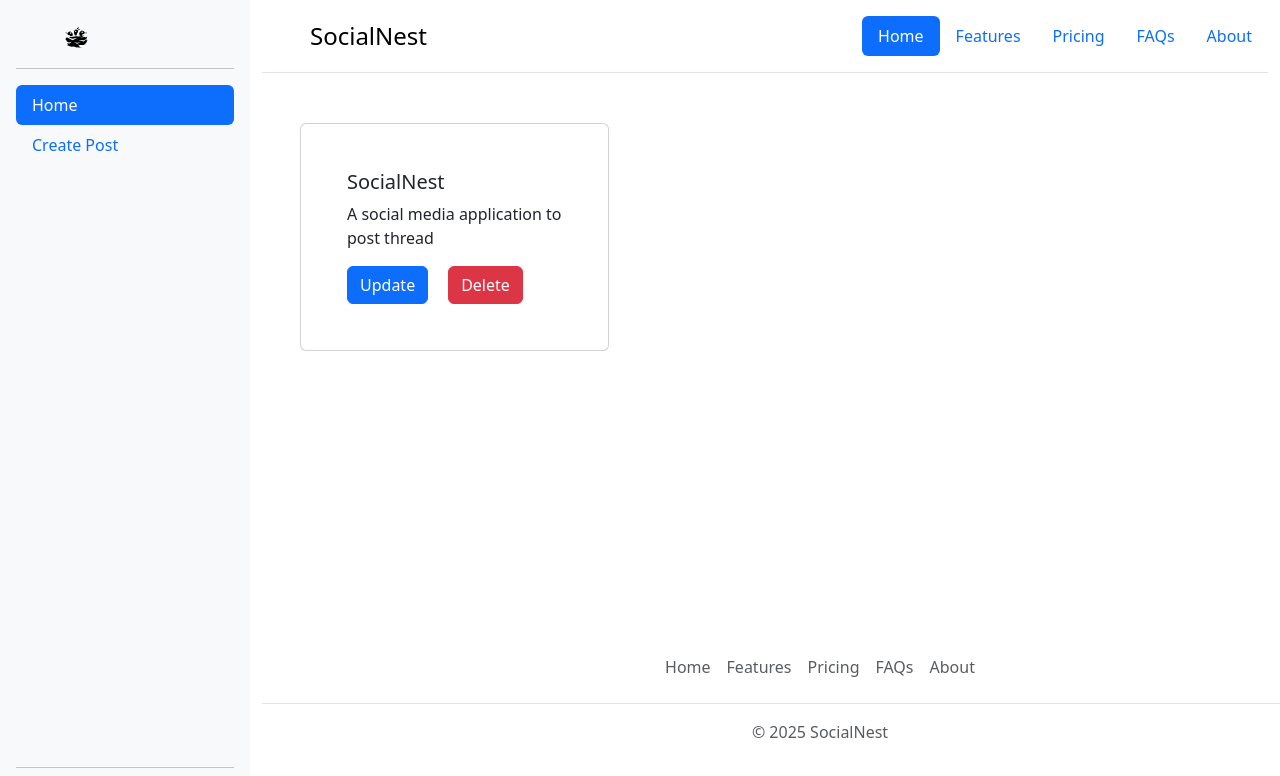
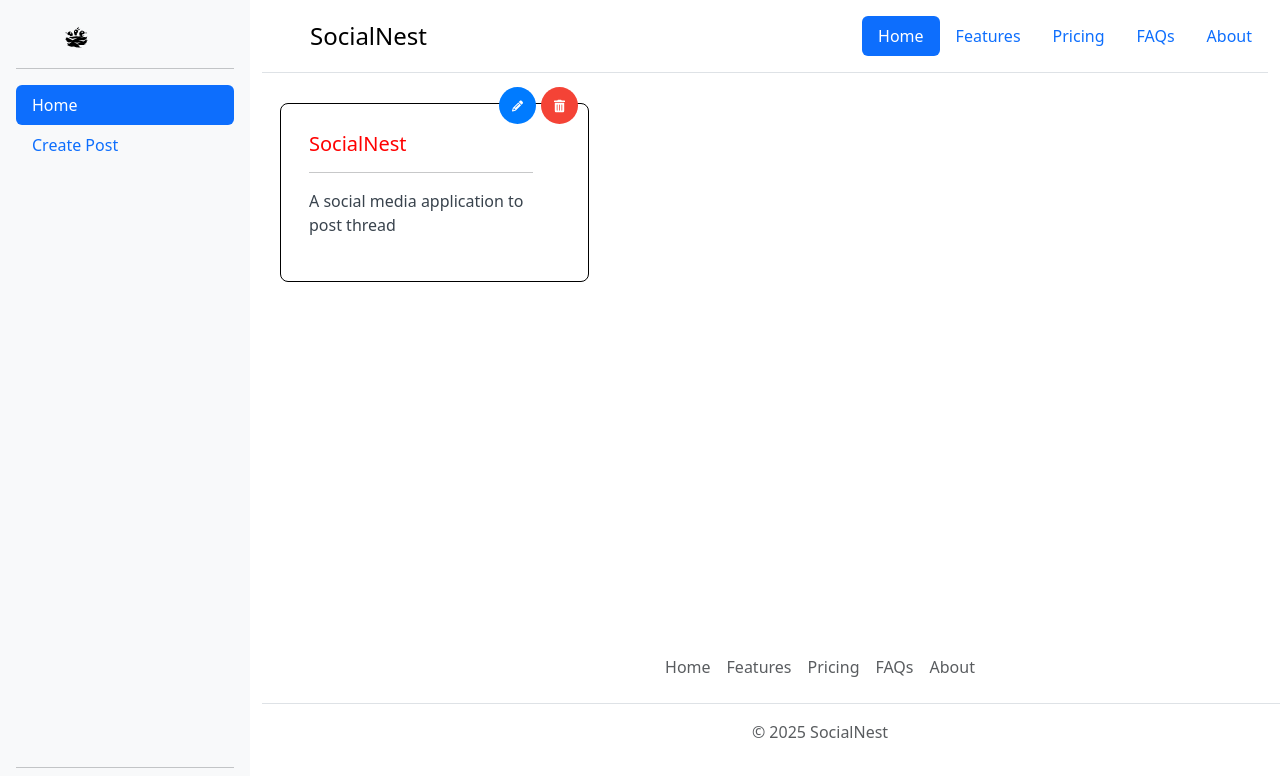
Before and after one commit to nehalpanchall/SocialNest, a React (Vite) app in the folder SocialNest/: page / in a window 1280 px wide. Shown: the top 776 px of the page. Built offline with nearby package versions, Linux system fonts and the light colour scheme.

Commit message:
modify css for card and create post

```diff
--- a/SocialNest/src/components/Card.jsx
+++ b/SocialNest/src/components/Card.jsx
@@ -1,30 +1,34 @@
 import React from 'react';
+import '../index.css';
+import { FaTrashAlt } from 'react-icons/fa';
+import { FaPencil } from 'react-icons/fa6';
 
 const Card = ({ post, deletePost, updatePost }) => {
   return (
     <>
       {post.map((item, index) => {
         return (
-          <React.Fragment key={item + index}>
-            <div className="card">
-              <div className="card-body">
-                <h5 className="card-title">{item.title}</h5>
-                <p className="card-text">{item.description}</p>
-                <a
-                  className="btn btn-primary"
+          <div className="card" key={item + index}>
+            <div className="card-body">
+              <h5 className="card-title">{item.title}</h5>
+              <hr></hr>
+              <p className="card-text">{item.description}</p>
+              <div className="button-container">
+                <button
+                  className="btn btn-update"
                   onClick={() => updatePost(item, 'create')}
                 >
-                  Update
-                </a>
-                <a
-                  className="btn btn-danger delete-btn"
+                  <FaPencil />
+                </button>
+                <button
+                  className="btn btn-delete"
                   onClick={() => deletePost(item)}
                 >
-                  Delete
-                </a>
+                  <FaTrashAlt />
+                </button>
               </div>
             </div>
-          </React.Fragment>
+          </div>
         );
       })}
     </>
--- a/SocialNest/src/components/CreatePost.jsx
+++ b/SocialNest/src/components/CreatePost.jsx
@@ -1,4 +1,5 @@
 import { useEffect, useState } from 'react';
+import '../index.css';
 
 const CreatePost = ({ createPost, updateItemObj }) => {
   const [title, setTitle] = useState('');
@@ -14,6 +15,7 @@ const CreatePost = ({ createPost, updateItemObj }) => {
   return (
     <>
       <div className="post-container">
+        <form className="form-post">
           <div className="mb-3 ">
             <label className="form-label">Post Title</label>
             <input
@@ -31,16 +33,17 @@ const CreatePost = ({ createPost, updateItemObj }) => {
               onChange={(e) => setDesc(e.target.value)}
               rows="4"
               cols="50"
-            className="form-control input-width"
+              className="form-control input-width textarea"
             />
           </div>
 
           <button
             onClick={() => createPost(title, desc, 'home')}
-          className="btn btn-primary"
+            className="button-submit"
           >
             Submit
           </button>
+        </form>
       </div>
     </>
   );
--- a/SocialNest/src/index.css
+++ b/SocialNest/src/index.css
@@ -12,24 +12,95 @@
 }
 
 .post-container {
-  padding: 50px;
+  display: flex;
+  justify-content: left;
+  align-items: center;
+
+  margin-left: 50px;
 }
 
-.input-width {
-  width: 30%;
-}
-
-.card {
-  margin: 50px;
-  padding: 30px;
-  width: 30%;
-}
-
-.delete-btn {
-  margin-left: 20px;
+.form-post {
+  background: #f3f6f6; /* White card-like background */
+  padding: 20px;
+  border-radius: 8px;
+  box-shadow: 0 2px 5px rgba(0, 0, 0, 0.1); /* Light shadow */
+  width: 100%;
+  max-width: 400px;
 }
 
 .footer {
   position: fixed;
   bottom: 0;
 }
+
+.card {
+  position: relative; /* Allow absolute positioning of the buttons */
+  margin: 30px;
+  padding: 20px;
+  width: 30%;
+  border-radius: 8px;
+  border: 1px solid black;
+}
+
+.card-body {
+  position: relative;
+  padding: 45px 45px;
+  margin: -37px;
+  margin-right: -10px;
+}
+
+.card-text {
+  color: rgb(57, 67, 77);
+}
+
+.card-title {
+  color: red;
+}
+
+.button-container {
+  position: absolute;
+  top: 0px;
+  right: 0px;
+  display: flex;
+  gap: 5px;
+}
+
+.button-submit {
+  display: inline-block;
+  padding: 7px 15px;
+  font-size: 16px;
+  font-weight: 300;
+  text-align: center;
+  text-decoration: none;
+  color: #ffffff;
+  background-color: #007bff;
+  border: none;
+  border-radius: 8px;
+  cursor: pointer;
+}
+
+.btn {
+  width: 37px;
+  height: 37px;
+  border-radius: 50%;
+  background-color: #007bff; /* Blue color for buttons */
+  color: white;
+
+  display: flex;
+  justify-content: center;
+  align-items: center;
+
+  cursor: pointer;
+}
+
+.btn-delete {
+  background-color: #f44336;
+}
+
+.btn:hover {
+  background-color: #007bff;
+}
+
+.btn-delete:hover {
+  background-color: #f44336;
+}
```
Lines whose indentation alone changed are shown as unchanged.
